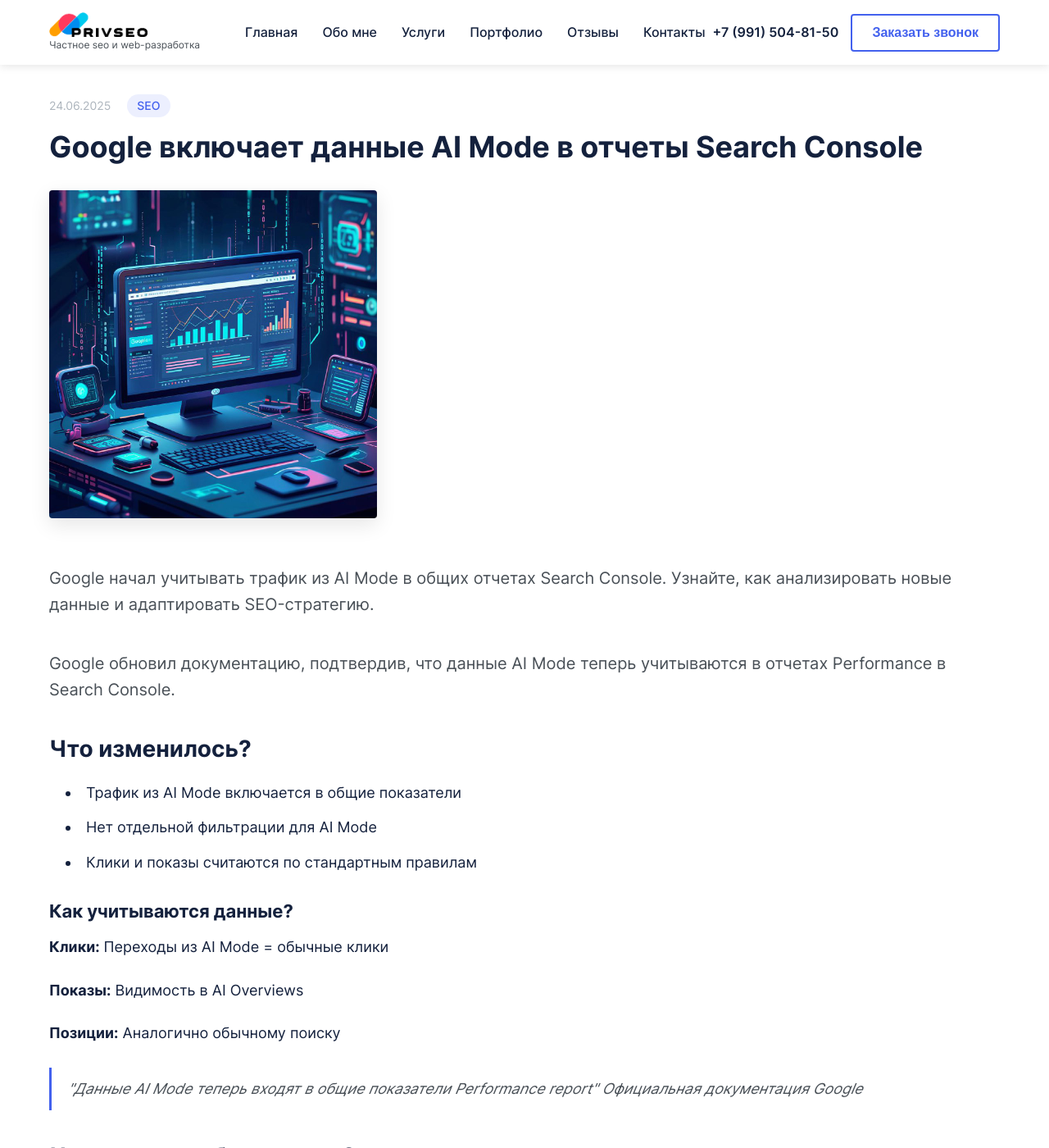
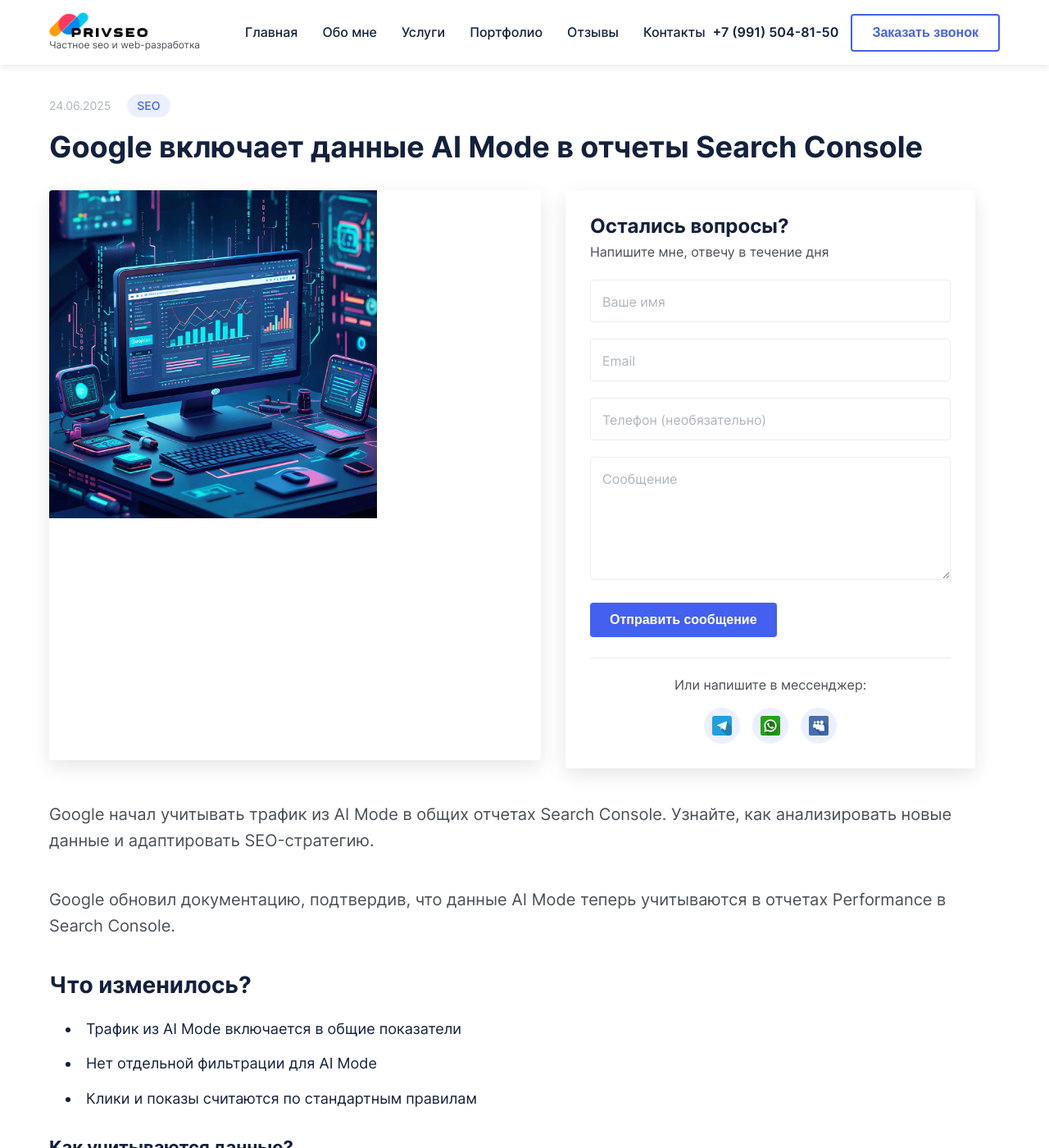
Before and after one commit to PrivateSeo/privateseo.github.io, a Jekyll site: the page built from _posts/news/2025-06-24-google-vklyuchaet-dannye-ai-mode-v-otchety-search-console.md, in a window 1280 px wide and 1400 px high. Shown: the whole window at 82% size. Built offline with Jekyll 4.4.1, drawn with Linux system fonts in a browser that asks for light colours.

Commit message:
форма связи на странице новости

```diff
--- a/_layouts/news.html
+++ b/_layouts/news.html
@@ -13,14 +13,63 @@
       </div>
 
       <h1 class="article-title" itemprop="headline">{{ page.name }}</h1>
-
+    <div class="article-text-wrapper">
       {% if page.image %}
         <div class="article-image" itemprop="image" itemscope itemtype="http://schema.org/ImageObject">
           <img src="{{ page.image }}" alt="{{ page.name }}" itemprop="url">
           <meta itemprop="width" content="1200">
           <meta itemprop="height" content="630">
         </div>
+
+
+
+      <!-- Новая форма обратной связи -->
+      <div class="article-contact-form">
+        <div class="contact__form">
+          <h3 class="form-title">Остались вопросы?</h3>
+          <p class="form-subtitle">Напишите мне, отвечу в течение дня</p>
+          <form class="form" id="contact-form" itemscope="" itemtype="http://schema.org/ContactPage">
+            <div class="form__group">
+              <input type="text" class="form__input" id="name" name="name" required="" placeholder=" " itemprop="name">
+              <label for="name" class="form__label">Ваше имя</label>
+            </div>
+
+            <div class="form__group">
+              <input type="email" class="form__input" id="email" name="email" required="" placeholder=" " itemprop="email">
+              <label for="email" class="form__label">Email</label>
+            </div>
+
+            <div class="form__group">
+              <input type="tel" class="form__input" id="phone" name="phone" placeholder=" " itemprop="telephone">
+              <label for="phone" class="form__label">Телефон (необязательно)</label>
+            </div>
+
+            <div class="form__group">
+              <textarea class="form__textarea" id="message" name="message" required="" placeholder=" " itemprop="message"></textarea>
+              <label for="message" class="form__label">Сообщение</label>
+            </div>
+
+            <button type="submit" class="button button--primary form__button">Отправить сообщение</button>
+          </form>
+
+          <div class="form-social">
+            <p class="social-text">Или напишите в мессенджер:</p>
+            <div class="social-links">
+              <a href="https://t.me/robDaNilov" class="social-link" target="_blank" rel="noopener noreferrer" aria-label="Telegram" itemprop="url">
+                <img src="/images/telegram.webp" alt="Telegram" class="social-icon">
+              </a>
+              <a href="https://wa.me/79607918623" class="social-link" target="_blank" rel="noopener noreferrer" aria-label="WhatsApp" itemprop="url">
+                <img src="/images/whatsapp.webp" alt="WhatsApp" class="social-icon">
+              </a>
+              <a href="https://teams.microsoft.com/l/chat/0/0?users=DanilovRob@ya.ru" class="social-link" target="_blank" rel="noopener noreferrer" aria-label="Microsoft Teams" itemprop="url">
+                <img src="/images/microsoft.webp" alt="Microsoft Teams" class="social-icon">
+              </a>
+            </div>
+          </div>
+        </div>
+      </div>
       {% endif %}
+    </div>
     </div>
   </header>
 
--- a/css/main.css
+++ b/css/main.css
@@ -1477,3 +1477,107 @@
     font-size: 2rem;
   }
 }
+
+
+/* Стили для обертки контента статьи */
+.article-text-wrapper {
+  display: flex;
+  flex-wrap: wrap;
+  gap: 3rem;
+  margin-bottom: 4rem;
+}
+
+.article-image {
+  flex: 1;
+  min-width: 300px;
+  max-width: 600px;
+}
+
+.article-contact-form {
+  flex: 1;
+  min-width: 300px;
+  max-width: 500px;
+}
+
+/* Стили формы в статье */
+.article-contact-form .contact__form {
+  background-color: #fff;
+  border-radius: var(--border-radius);
+  box-shadow: var(--box-shadow);
+  padding: 3rem;
+  height: 100%;
+}
+
+.form-title {
+  font-size: 2.4rem;
+  margin-bottom: 0.5rem;
+  color: var(--dark-color);
+}
+
+.form-subtitle {
+  color: var(--gray-dark);
+  margin-bottom: 2rem;
+  font-size: 1.6rem;
+}
+
+/* Стили для социальных иконок в форме */
+.form-social {
+  margin-top: 2.5rem;
+  padding-top: 2rem;
+  border-top: 1px solid var(--gray-light);
+}
+
+.social-text {
+  color: var(--gray-dark);
+  margin-bottom: 1.5rem;
+  font-size: 1.6rem;
+  text-align: center;
+}
+
+.social-links {
+  display: flex;
+  justify-content: center;
+  gap: 1.5rem;
+}
+
+.social-link {
+  display: flex;
+  align-items: center;
+  justify-content: center;
+  width: 44px;
+  height: 44px;
+  border-radius: 50%;
+  background-color: rgba(67, 97, 238, 0.1);
+  transition: var(--transition);
+}
+
+.social-link:hover {
+  background-color: var(--primary-color);
+  transform: translateY(-3px);
+}
+
+.social-icon {
+  width: 24px;
+  height: 24px;
+  transition: var(--transition);
+}
+
+.social-link:hover .social-icon {
+  filter: brightness(0) invert(1);
+}
+
+/* Адаптация для мобильных */
+@media (max-width: 768px) {
+  .article-text-wrapper {
+    flex-direction: column;
+  }
+
+  .article-image,
+  .article-contact-form {
+    max-width: 100%;
+  }
+
+  .article-contact-form .contact__form {
+    padding: 2rem;
+  }
+}
```
